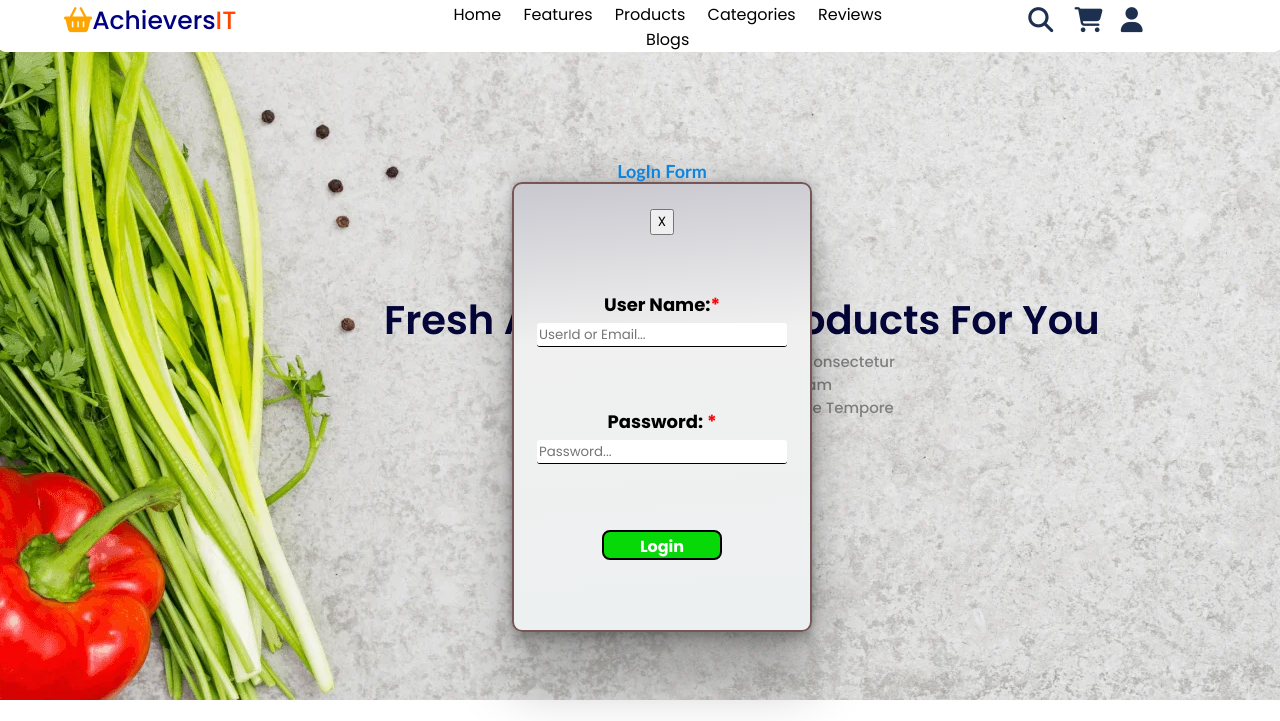
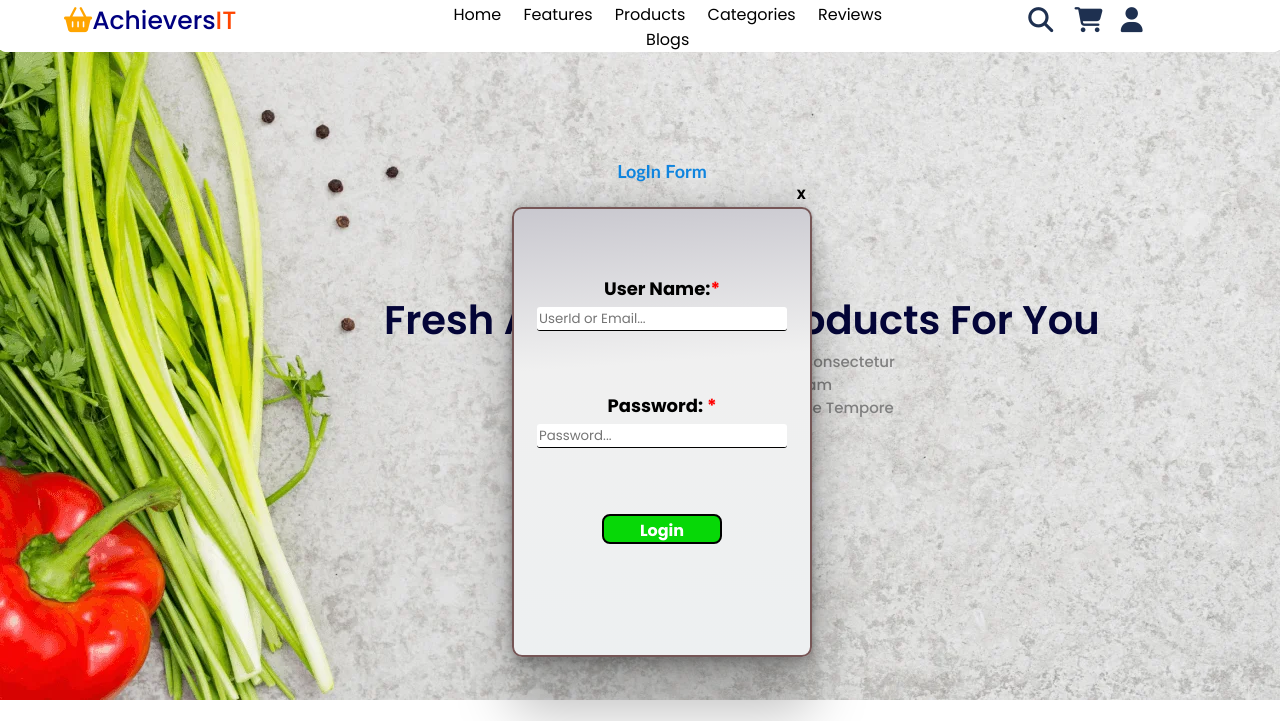
Before and after one commit to Somavik99/Somavik99, a plain HTML site: page index.html in a window 1280 px wide. Both pictures are taken after a click on the element 1143 px from the left and 27 px from the top of the page. Shown: the top 721 px of the page. Drawn offline with Linux system fonts and the light colour scheme; a web font is replaced by a local one.

Commit message:
Modal Completed

```diff
--- a/CSS/EvenStyle.css
+++ b/CSS/EvenStyle.css
@@ -61,8 +61,20 @@
   border-radius: 3px;
 }
 
-.Login__Form .Close__btn{
-    float: right;
+.Modal .Close__btn {
+  height: 25px;
+  float: right;
+  font-weight: 800;
+  background: transparent;
+  border: none;
+  outline: none;
+  border-radius: 3px;
+}
+
+.Modal .Close__btn:focus {
+    transition: 0.2s ease-out;
+  border-radius: 3px;
+  border: 1px solid rgb(14, 107, 189);
 }
 
 div #InputButton {
--- a/index.html
+++ b/index.html
@@ -17,10 +17,11 @@
 
         <div class="Modal" id="Modal__display">
             <h1 class="Form__heading">LogIn Form</h1>
+            <div>
+                <button class="Close__btn" id="Close__modal" >X</button>
+            </div>
             <form class="Login__Form">
-                <div>
-                    <button class="Close__btn">X</button>
-                </div>
+
               <div>
                 <label for="userName"
                   >User Name:<span style="color: red">*</span></label
--- a/js/Events.js
+++ b/js/Events.js
@@ -1,10 +1,18 @@
 const Button = document.getElementById("InputButton");
 const UserLogin = document.getElementById("User__Login");
 const Modal = document.getElementById("Modal__display")
+const CloseBtn = document.getElementById("Close__modal")
 
-UserLogin.onclick=function(){
+
+UserLogin.addEventListener("click",function(){
 Modal.style.display="block"
-}
+})
+
+CloseBtn.addEventListener("click",function(){
+    Modal.style.display="none"
+})
+
+
 
 Button.addEventListener("click", function () {
   const UserInput = document.getElementById("userName").value;
@@ -17,6 +25,10 @@ Button.addEventListener("click", function () {
     : PasswordInput === ""
     ? (PasswordError.style.display = "block")
     : ((UserError.style.display = "none"),
-      (PasswordError.style.display = "none")),
-    alert("Successfully LoggedIn");
+      (PasswordError.style.display = "none"))
+
+if(UserInput!=="" && PasswordInput!==""){
+    alert(`${UserInput} logged in successfully`)
+}
+
 });
```
